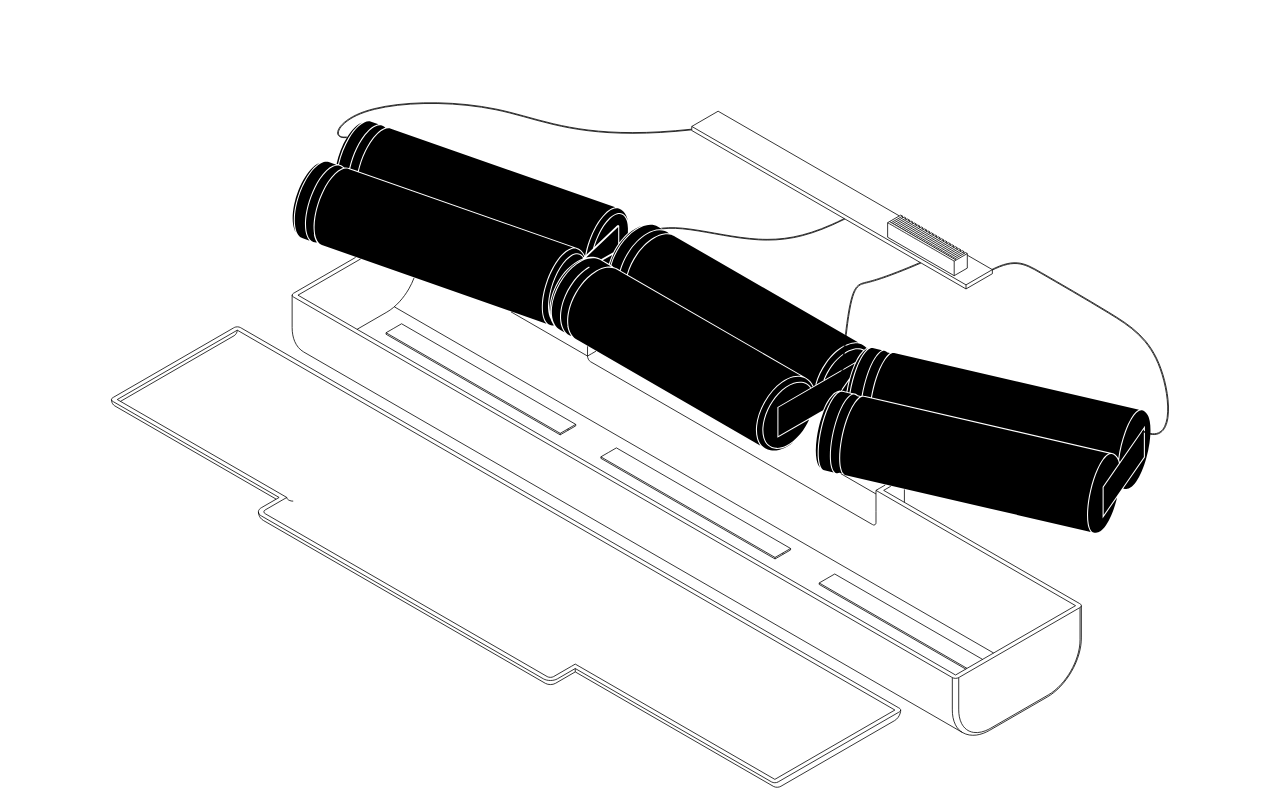
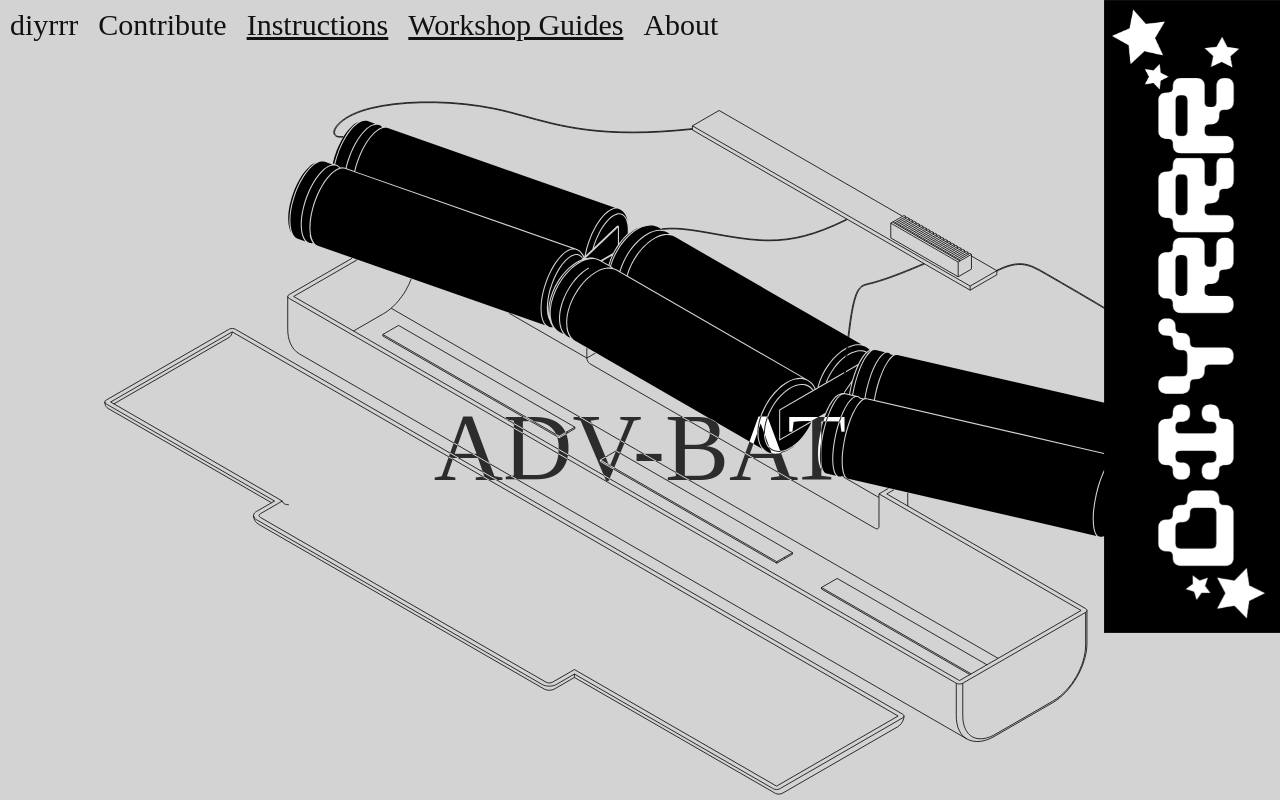
Before and after one commit to bbita00mmhg/diyrrr-adv, a plain HTML site: page ADV-BAT _ diyrrr_files/index.html in a window 1280 px wide. Shown: the top 800 px of the page. Drawn offline with Linux system fonts and the light colour scheme; a script that the page names is missing; files whose address does not match are found by name.

Commit message:
Update index.html

```diff
--- a/ADV-BAT _ diyrrr_files/index.html
+++ b/ADV-BAT _ diyrrr_files/index.html
@@ -1,21 +1,18 @@
 <!DOCTYPE html>
-<!-- saved from url=(0037)file:///C:/Users/lucia/OneDrive/Escritorio/diyrrr/Instructions%20_%20diyrrr.htminstructions/ADV-BAT -->
+
 <html lang="en-US" class="cc--darkmode"><head><meta http-equiv="Content-Type" content="text/html; charset=UTF-8">
-  <!--<base href="file:///C:/Users/lucia/OneDrive/Escritorio/diyrrr/Instructions%20_%20diyrrr.htm">--><base href="."><!--[if lte IE 6]></base><![endif]-->
-  <title>ADV-BAT / diyrrr</title>
+  <title>₊˚ ‿︵‿︵୨୧ · · ♡DIYRRR ADV♡ · · ୨୧‿︵‿︵ ˚₊</title>
   <meta name="viewport" content="width=device-width, user-scalable=yes, initial-scale=1">
   <meta http-equiv="X-UA-Compatible" content="IE=edge,chrome=1">
   <meta name="generator" content="Silverstripe CMS 4.11">
 
-  <link rel="icon" type="image/png" href="file:///C:/Users/lucia/OneDrive/Escritorio/diyrrr/Instructions%20_%20diyrrr.htm_resources/themes/diyrrr/images/fav/favicon-32x32.png" sizes="32x32">
-  <link rel="icon" type="image/png" href="file:///C:/Users/lucia/OneDrive/Escritorio/diyrrr/Instructions%20_%20diyrrr.htm_resources/themes/diyrrr/images/fav/favicon-16x16.png" sizes="16x16">
-  <link rel="icon" type="image/png" href="file:///C:/Users/lucia/OneDrive/Escritorio/diyrrr/Instructions%20_%20diyrrr.htm_resources/themes/diyrrr/images/fav/android-chrome-192x192.png" sizes="192x192">
-  <link rel="icon" type="image/png" href="file:///C:/Users/lucia/OneDrive/Escritorio/diyrrr/Instructions%20_%20diyrrr.htm_resources/themes/diyrrr/images/fav/android-chrome-512x512.png" sizes="192x192">
-  <link rel="apple-touch-icon" href="file:///C:/Users/lucia/OneDrive/Escritorio/diyrrr/Instructions%20_%20diyrrr.htm_resources/themes/diyrrr/images/fav/apple-touch-icon.png">
+  <link rel="icon" type="image/png" href="https://mypillowfort.net/media3/tumblr_76a4e25417e83275b0463e399fbe9bbf_92f30141_75.gif" sizes="32x32">
+  <link rel="icon" type="image/png" href="https://mypillowfort.net/media3/tumblr_76a4e25417e83275b0463e399fbe9bbf_92f30141_75.gif" sizes="16x16">
+  <link rel="icon" type="image/png" href="https://mypillowfort.net/media3/tumblr_76a4e25417e83275b0463e399fbe9bbf_92f30141_75.gif" sizes="192x192">
+  <link rel="icon" type="image/png" href="https://mypillowfort.net/media3/tumblr_76a4e25417e83275b0463e399fbe9bbf_92f30141_75.gif" sizes="192x192">
+  <link rel="apple-touch-icon" href="https://mypillowfort.net/media3/tumblr_76a4e25417e83275b0463e399fbe9bbf_92f30141_75.gif">
 
-
-  <link rel="stylesheet" href="./ADV-BAT _ diyrrr_files/cookieconsent.css">
-<link rel="stylesheet" type="text/css" href="./ADV-BAT _ diyrrr_files/main.css">
+<link rel="stylesheet" type="text/css" href="./main.css">
 </head>
 
 
@@ -522,8 +519,8 @@
   <div class="footer_slogan">
     <div class="footer_text">
     </div>
-    <a href="file:///C:/Users/lucia/OneDrive/Escritorio/diyrrr/Instructions%20_%20diyrrr.htm" class="footer_logo">
-      <img class="logo" src="C:\Users\lucia\OneDrive\Escritorio\diyrrr\ADV-BAT _ diyrrr\ADV-BAT _ diyrrr_files\diyrrr_Logo.png">
+    <a href="https://diyrrr.vercel.app/" class="footer_logo">
+      <img class="logo" src="/diyrrr_Logo.png">
     </a>
   </div>
   <div class="newsletter">
@@ -584,21 +581,20 @@
   </nav>
   <nav class="desktop">
     <ul>
-        <li><a href="https://diyrrr.vercel.app/">diyrrr</a></li>
+          <li><a href="https://diyrrr.vercel.app/">diyrrr</a></li>
 
+            <li><a href="https://docs.google.com/forms/d/e/1FAIpQLSeSJdboMSfsLN3GGtE_H8MVtd91LkEIu7ujpqY3Nq4sd4wXvA/viewform?pli=1" title="Contribute" class="link">Contribute</a></li>
 
-        <li><a href="https://docs.google.com/forms/d/e/1FAIpQLSeSJdboMSfsLN3GGtE_H8MVtd91LkEIu7ujpqY3Nq4sd4wXvA/viewform?pli=1diyrrr_ PUBLIC ARCHIVE.html" title="Contribute" class="link">Contribute</a></li>
+            <li><a href="https://diyrrr-instructions.vercel.app/" title="Instructions" class="current">Instructions</a></li>
+            <li><a href="https://diyrrr-copia.vercel.app/" title="Workshop Guides" class="current">Workshop Guides</a></li>
 
-        <li><a href="C:\Users\lucia\OneDrive\Escritorio\diyrrr\Instructions _ diyrrr.htm" title="Instructions" class="current">Instructions</a></li>
-        <li><a href="C:\Users\lucia\OneDrive\Escritorio\diyrrr\diyrrr - copia\diyrrws.html" title="Workshop Guides" class="current">Workshop Guides</a></li>
-
-        <li><a href="C:\Users\lucia\OneDrive\Escritorio\diyrrr\diyrrr\index.html/" title="About" class="link">About</a></li>
+            <li><a href="https://diyrrr.vercel.app/" title="About" class="link">About</a></li>
 
     </ul>
     </ul>
   </nav>
-  <a class="nav-logo headroom headroom--top headroom--not-bottom" href="file:///C:/Users/lucia/OneDrive/Escritorio/diyrrr/Instructions%20_%20diyrrr.htm">
-    <img class="logo" src="C:\Users\lucia\OneDrive\Escritorio\diyrrr\ADV-BAT _ diyrrr\ADV-BAT _ diyrrr_files\diyrrr_Logo.png" width="100%">
+  <a class="nav-logo headroom headroom--top headroom--not-bottom" href="https://diyrrr.vercel.app/">
+    <img class="logo" src="\diyrrr_Logo.png" width="100%">
   </a>
 </div>
 
```
